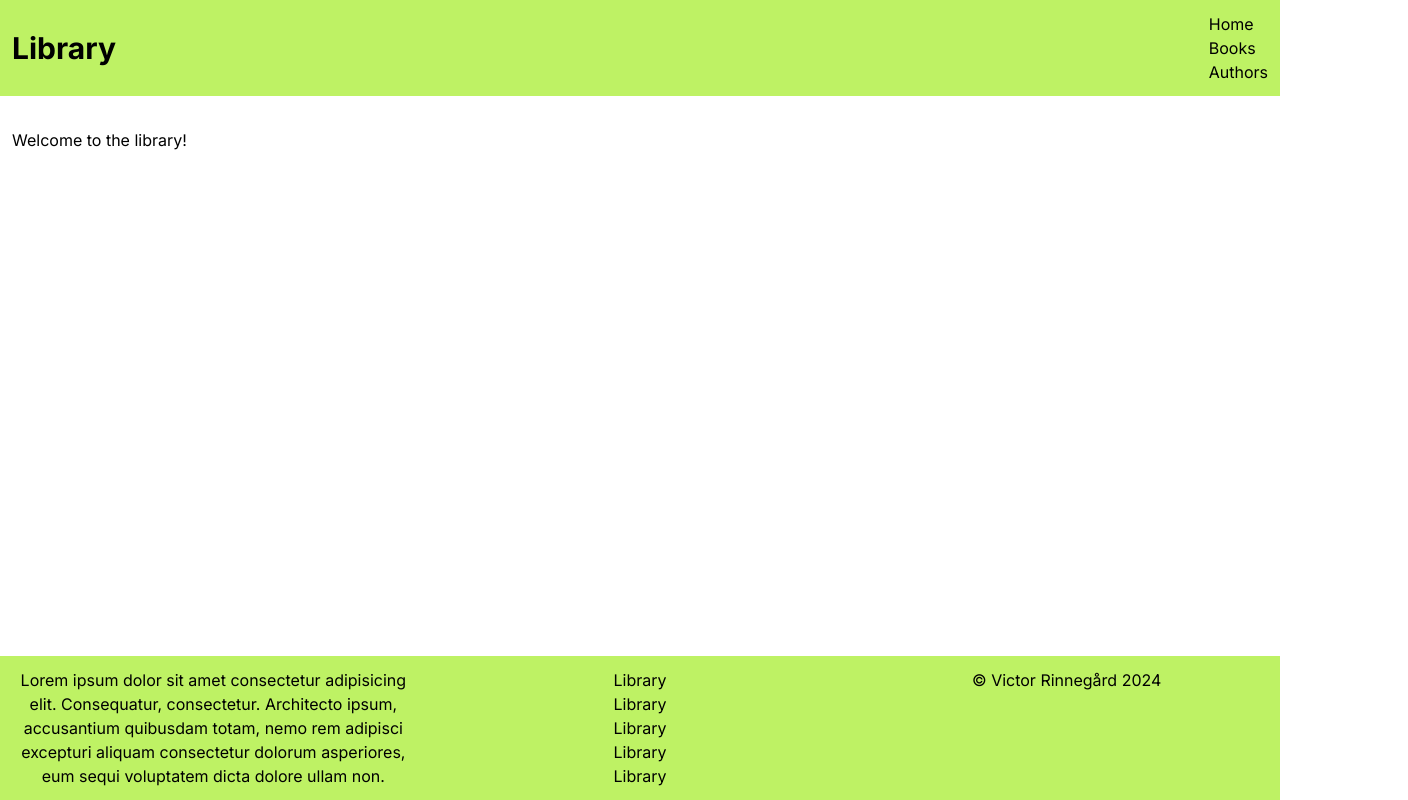
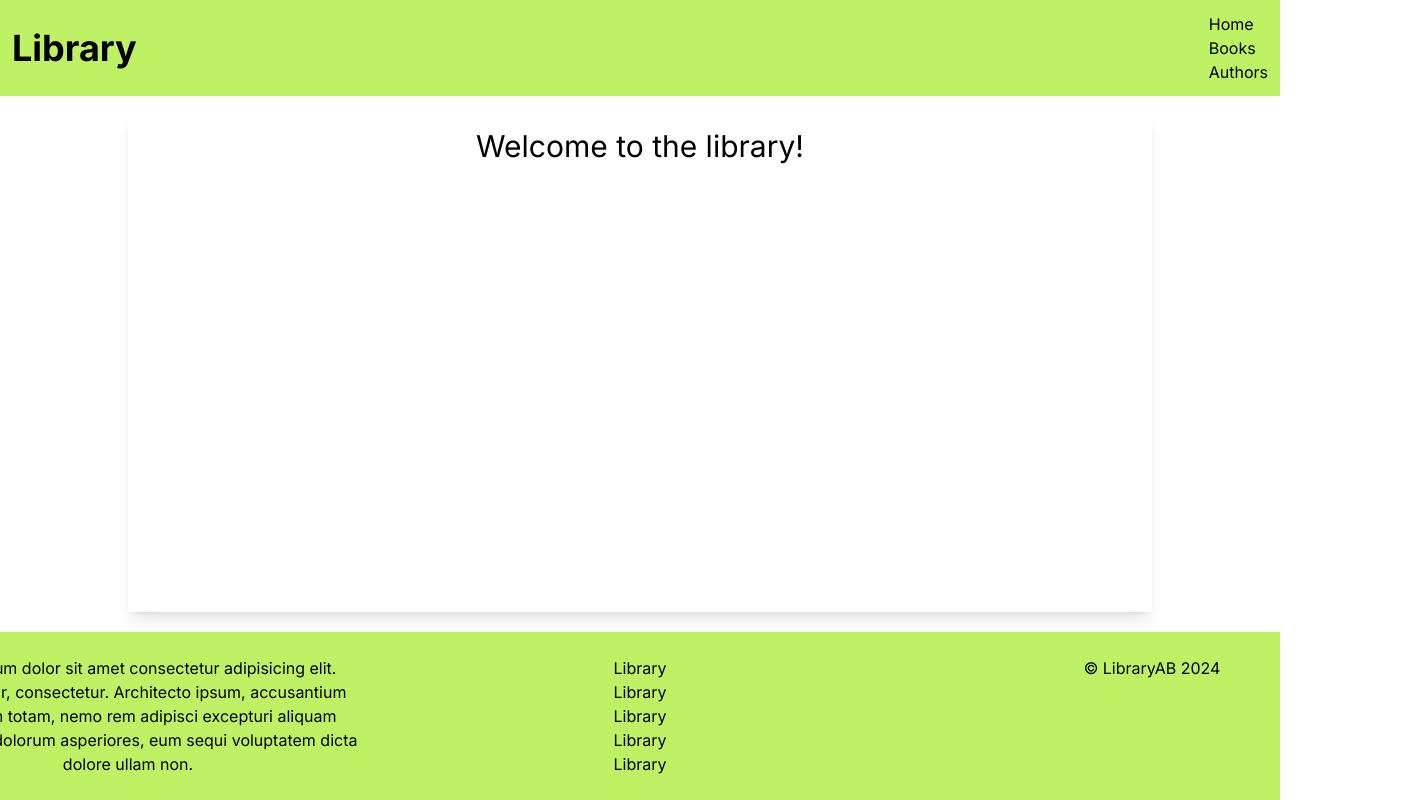
Before and after one commit to rinnegard/library, a Next.js app: page / in a window 1280 px wide. Shown: the whole page, 1408 px wide, since content can reach past the window. Built offline with nearby package versions, Linux system fonts and the light colour scheme.

Commit message:
Updated stlying

```diff
--- a/app/components/footer.tsx
+++ b/app/components/footer.tsx
@@ -1,13 +1,14 @@
 export default function Footer() {
     return (
-        <footer className="bg-lime-300 flex flex-row gap-6 p-3 flex-shrink-0">
+        <footer className="bg-lime-300 flex justify-center gap-6 p-3">
+            <div className="flex flex-row justify-center gap-6 p-3 flex-shrink-0 max-w-screen-2xl">
                 <div className="flex-1 text-center">
                     <p>
                         Lorem ipsum dolor sit amet consectetur adipisicing elit.
                         Consequatur, consectetur. Architecto ipsum, accusantium
                         quibusdam totam, nemo rem adipisci excepturi aliquam
-                    consectetur dolorum asperiores, eum sequi voluptatem dicta
-                    dolore ullam non.
+                        consectetur dolorum asperiores, eum sequi voluptatem
+                        dicta dolore ullam non.
                     </p>
                 </div>
                 <div className="flex-1 text-center">
@@ -20,7 +21,8 @@ export default function Footer() {
                     </ul>
                 </div>
                 <div className="flex-1 text-center">
-                <p>&copy; Victor Rinnegård 2024</p>
+                    <p>&copy; LibraryAB 2024</p>
+                </div>
             </div>
         </footer>
     );
--- a/app/components/header.tsx
+++ b/app/components/header.tsx
@@ -2,8 +2,9 @@ import Link from "next/link";
 
 export default function Header() {
     return (
-        <header className="bg-lime-300 p-3 flex flex-row justify-between items-center">
-            <h1 className="text-3xl font-bold">Library</h1>
+        <header className="bg-lime-300 p-3 flex justify-center">
+            <div className="flex flex-row justify-between items-center w-full max-w-screen-xl">
+                <h1 className="text-4xl font-bold">Library</h1>
                 <nav>
                     <ul>
                         <li>
@@ -17,6 +18,7 @@ export default function Header() {
                         </li>
                     </ul>
                 </nav>
+            </div>
         </header>
     );
 }
--- a/app/components/main.tsx
+++ b/app/components/main.tsx
@@ -4,7 +4,7 @@ type MainProps = {
 
 export default function Main({ children }: MainProps) {
     return (
-        <main className="container flex-grow flex-shrink-0 basis-auto p-3">
+        <main className="container shadow-lg flex-grow flex-shrink-0 basis-auto p-3 max-w-screen-lg mx-auto">
             {children}
         </main>
     );
--- a/app/page.tsx
+++ b/app/page.tsx
@@ -3,7 +3,7 @@ import Main from "./components/main";
 export default function Home() {
     return (
         <Main>
-            <h1>Welcome to the library!</h1>
+            <h1 className="text-3xl text-center">Welcome to the library!</h1>
         </Main>
     );
 }
```
Lines whose indentation alone changed are shown as unchanged.
